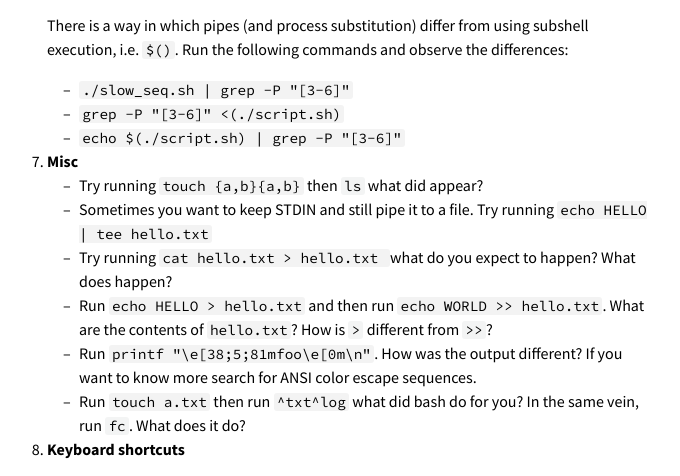
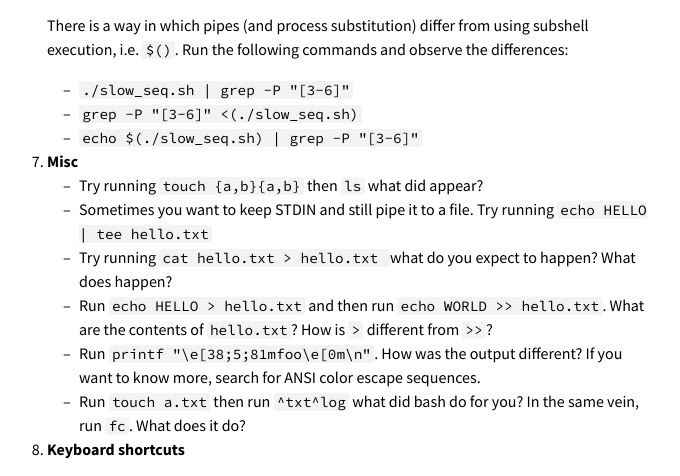
Before and after one commit to missing-semester-cn/missing-semester-cn.github.io, a Jekyll site: the page built from shell.md, in a window 1280 px wide and 900 px high, scrolled down 6760 px. Shown: the part 155-631 px from the top of the window, without its empty margins (289-969 px from the left). Built offline with Jekyll 4.4.1, drawn with Linux system fonts in a browser that asks for light colours.

Commit message:
Replace the dummy file to the actual script + typo

```diff
--- a/shell.md
+++ b/shell.md
@@ -304,8 +304,8 @@ Also, a double dash `--` is used in built-in commands and many other commands to
     There is a way in which pipes (and process substitution) differ from using subshell execution, i.e. `$()`. Run the following commands and observe the differences:
 
     - `./slow_seq.sh | grep -P "[3-6]"`
-    - `grep -P "[3-6]" <(./script.sh)`
-    - `echo $(./script.sh) | grep -P "[3-6]"`
+    - `grep -P "[3-6]" <(./slow_seq.sh)`
+    - `echo $(./slow_seq.sh) | grep -P "[3-6]"`
 
 
 1. **Misc**
@@ -313,7 +313,7 @@ Also, a double dash `--` is used in built-in commands and many other commands to
     - Sometimes you want to keep STDIN and still pipe it to a file. Try running `echo HELLO | tee hello.txt`
     - Try running `cat hello.txt > hello.txt ` what do you expect to happen? What does happen?
     - Run `echo HELLO > hello.txt` and then run `echo WORLD >> hello.txt`. What are the contents of `hello.txt`? How is `>` different from `>>`?
-    - Run `printf "\e[38;5;81mfoo\e[0m\n"`. How was the output different? If you want to know more search for  ANSI color escape sequences.
+    - Run `printf "\e[38;5;81mfoo\e[0m\n"`. How was the output different? If you want to know more, search for ANSI color escape sequences.
     - Run `touch a.txt` then run `^txt^log` what did bash do for you? In the same vein, run `fc`. What does it do?
 
 {% comment %}
```
